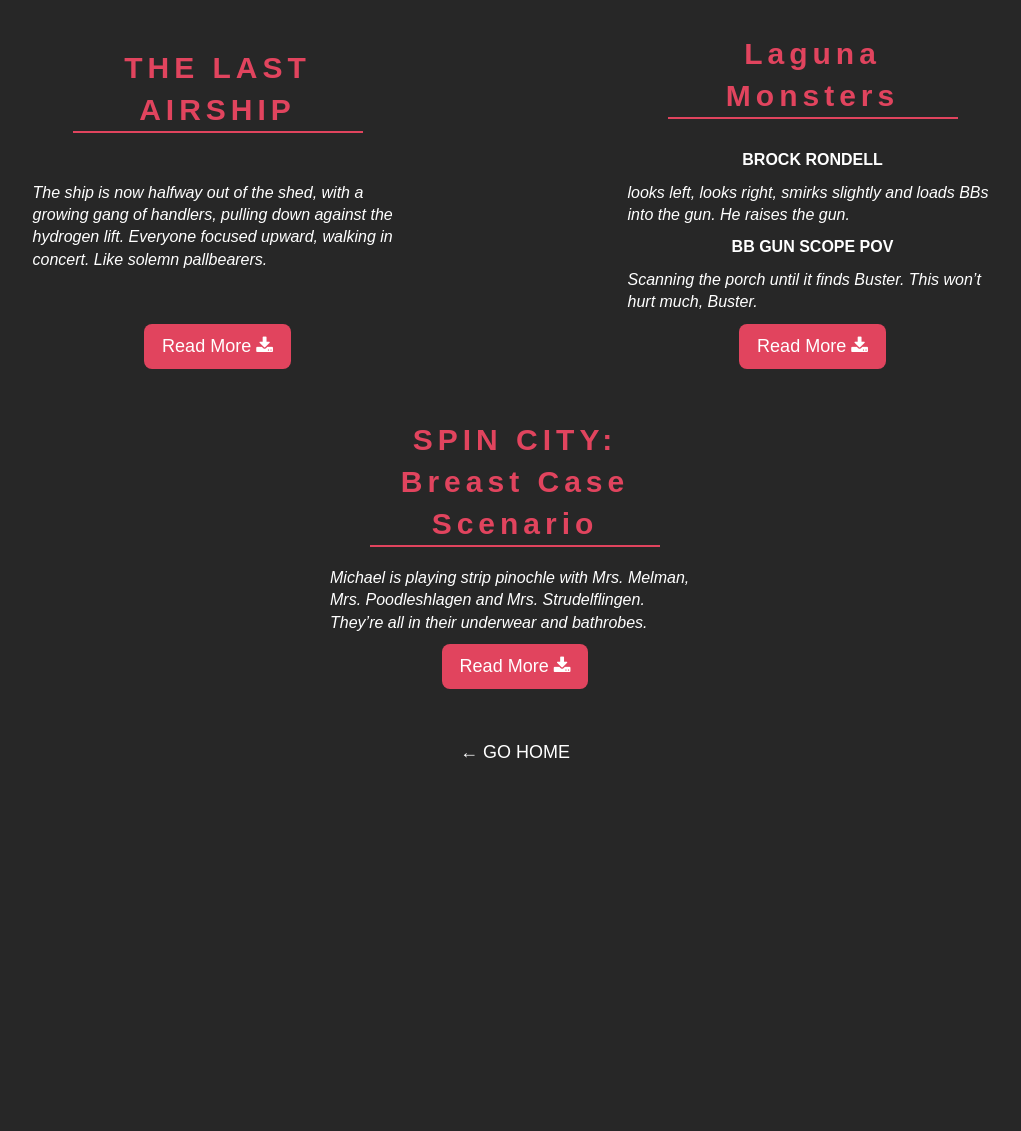
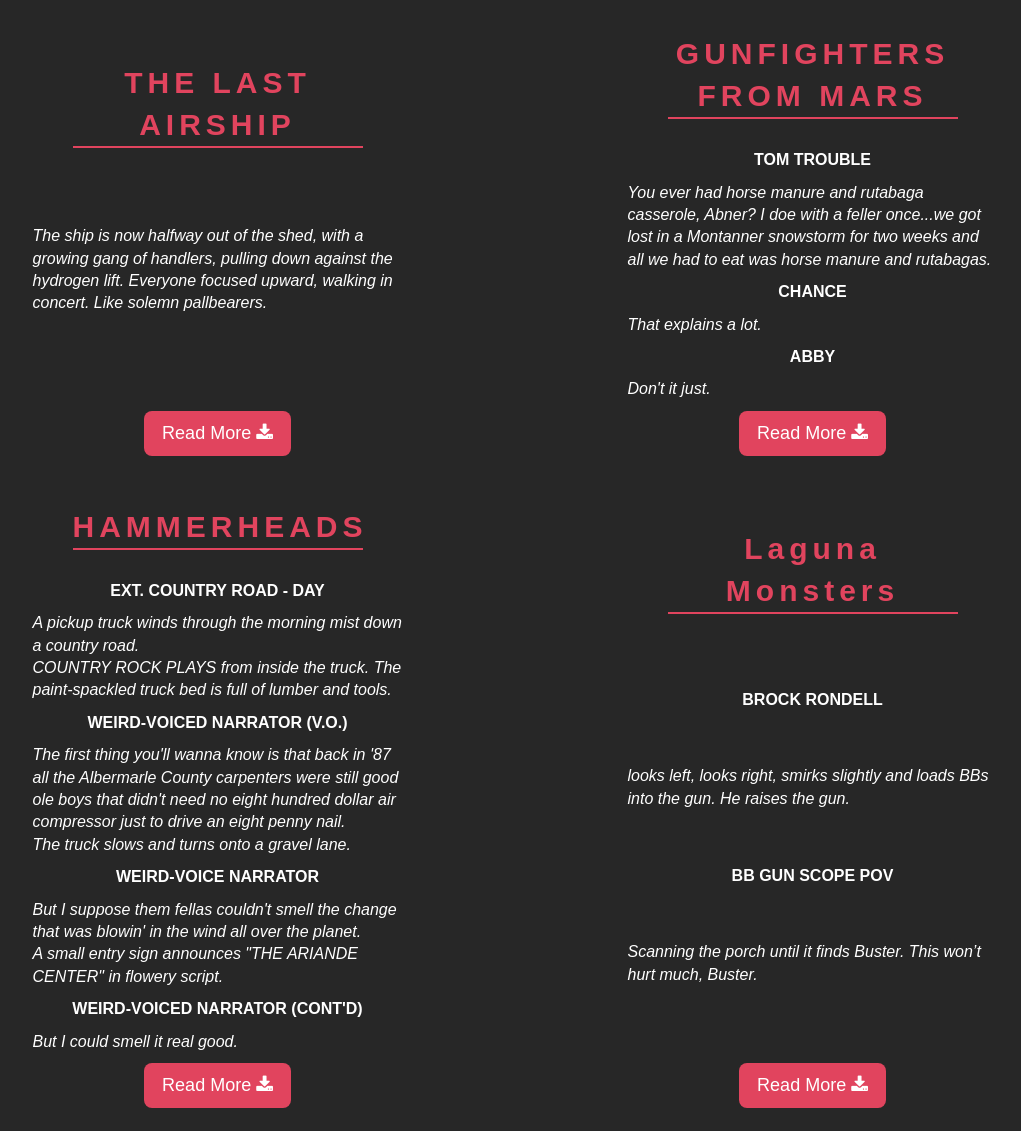
Before and after one commit to shaneallantaylor/mydarnlife.github.io, a plain HTML site: page screenplays.html in a window 1280 px wide. Shown: the part 229-1360 px from the top of the page, without its empty margins (125-1146 px from the left). Before the commit the page ends 1025 px from the top, so only its background shows below. Drawn offline with nearby package versions, Linux system fonts and the light colour scheme.

Commit message:
screenplays update

```diff
--- a/css/home.css
+++ b/css/home.css
@@ -366,16 +366,15 @@
   font-size: 16px;
   margin: 10px 0;
   text-transform: uppercase;
-}
-
-.screenplays-item p {
-  color: #fff;
+  width: 100%;
 }
 
 .screenplays-item p {
   text-align: left;
   margin: 0 15px;
   font-style: italic;
+  color: #fff;
+  width: 100%;
 }
 
 .more.button {
--- a/screenplays.html
+++ b/screenplays.html
@@ -53,25 +53,41 @@
             </div>
         </header>
         <div class="content-container">
+
           <div class="screenplays">
-            <div style="display: none;" class="screenplays-item">
-                <h4>GUNFIGHTERS FROM MARS</h4>
-                <p>We pull back from the screen to find BENTLEY, age 8, with a cowlick and glasses, standing in front of a class with his sneaker untied. The slides project on the screen behind him. The glow of his laptop illuminates his puckered little face.</p>
-                <div class="more button">
+            <div class="screenplays-item">
+              <h4>THE LAST AIRSHIP</h4>
+              <p>The ship is now halfway out of the shed, with a growing gang of handlers, pulling down against the hydrogen lift. Everyone focused upward, walking in concert. Like solemn pallbearers.</p>
+              <div class="more button">
                     <a href="#">Read More <i class="fa fa-download" aria-hidden="true"></i></a>
                 </div>
             </div>
-            <div style="display: none;" class="screenplays-item">
-              <h4>HAMMERHEADS</h4>
-              <p>The first thing you’ll wanna know is that back in ‘87 all the Albemarle County carpenters were still good ole boys that didn’t need no eight hundred dollar air compressor just to drive a six penny nail.</p>
+            <div class="screenplays-item">
+                <h4>GUNFIGHTERS FROM MARS</h4>
+                <h5>TOM TROUBLE</h5>
+                <p>You ever had horse manure and rutabaga casserole, Abner? I doe with a feller once...we got lost in a Montanner snowstorm for two weeks and all we had to eat was horse manure and rutabagas.</p>
+                <h5>CHANCE</h5>
+                <p>That explains a lot.</p>
+                <h5>ABBY</h5>
+                <p>Don't it just.</p>
                 <div class="more button">
                     <a href="#">Read More <i class="fa fa-download" aria-hidden="true"></i></a>
                 </div>
             </div>
             <div class="screenplays-item">
-              <h4>THE LAST AIRSHIP</h4>
-              <p>The ship is now halfway out of the shed, with a growing gang of handlers, pulling down against the hydrogen lift. Everyone focused upward, walking in concert. Like solemn pallbearers.</p>
-              <div class="more button">
+                <h4>HAMMERHEADS</h4>
+                <h5>EXT. COUNTRY ROAD - DAY</h5>
+                <p>A pickup truck winds through the morning mist down a country road.</p>
+                <p>COUNTRY ROCK PLAYS from inside the truck. The paint-spackled truck bed is full of lumber and tools.</p>
+                <h5>WEIRD-VOICED NARRATOR (V.O.)</h5>
+                <p>The first thing you'll wanna know is that back in '87 all the Albermarle County carpenters were still good ole boys that didn't need no eight hundred dollar air compressor just to drive an eight penny nail.</p>
+                <p>The truck slows and turns onto a gravel lane.</p>
+                <h5>WEIRD-VOICE NARRATOR</h5>
+                <p>But I suppose them fellas couldn't smell the change that was blowin' in the wind all over the planet.</p>
+                <p>A small entry sign announces "THE ARIANDE CENTER" in flowery script.</p>
+                <h5>WEIRD-VOICED NARRATOR (cont'd)</h5>
+                <p>But I could smell it real good.</p>
+                <div class="more button">
                     <a href="#">Read More <i class="fa fa-download" aria-hidden="true"></i></a>
                 </div>
             </div>
@@ -81,13 +97,6 @@
                 <p>looks left, looks right, smirks slightly and loads BBs into the gun. He raises the gun.</p>
               <h5>BB GUN SCOPE POV</h5>
                 <p>Scanning the porch until it finds Buster.  This won’t hurt much, Buster.</p>
-              <div class="more button">
-                    <a href="#">Read More <i class="fa fa-download" aria-hidden="true"></i></a>
-                </div>
-            </div>
-            <div class="screenplays-item">
-              <h4>SPIN CITY:  Breast Case Scenario</h4>
-                <p>Michael is playing strip pinochle with Mrs. Melman, Mrs. Poodleshlagen and Mrs. Strudelflingen. They’re all in their underwear and bathrobes.</p>
               <div class="more button">
                     <a href="#">Read More <i class="fa fa-download" aria-hidden="true"></i></a>
                 </div>
```
